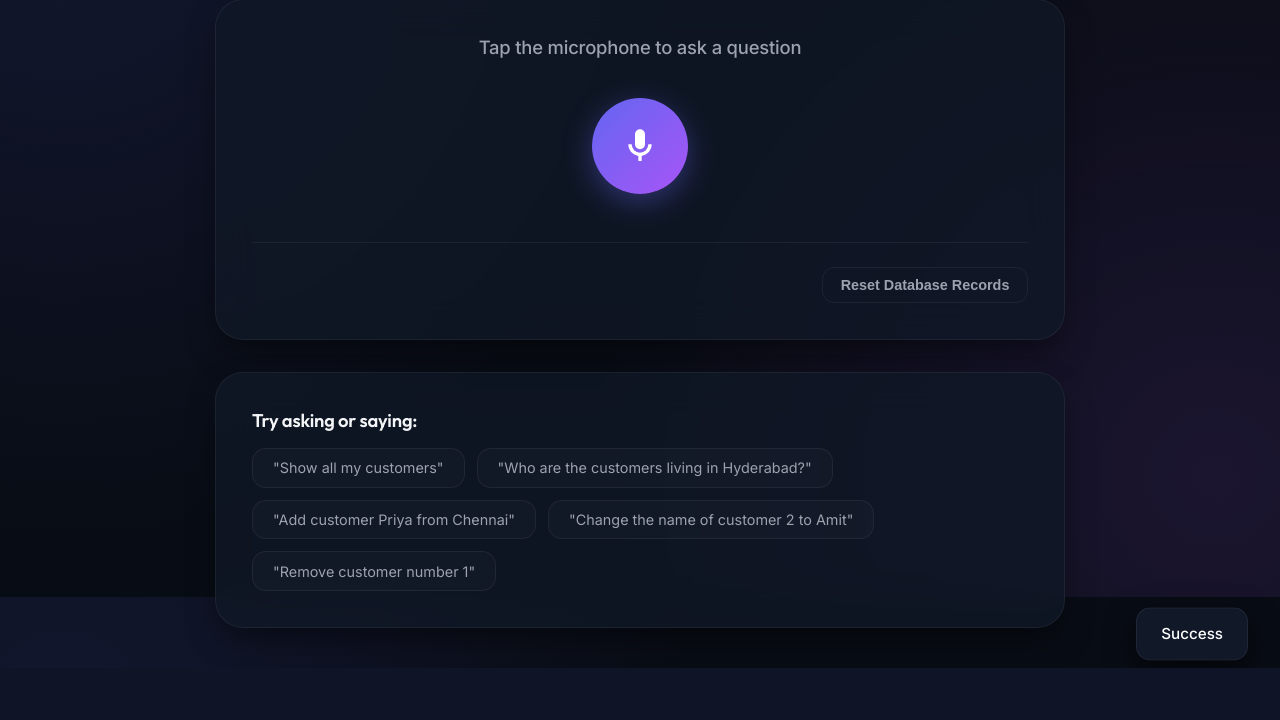
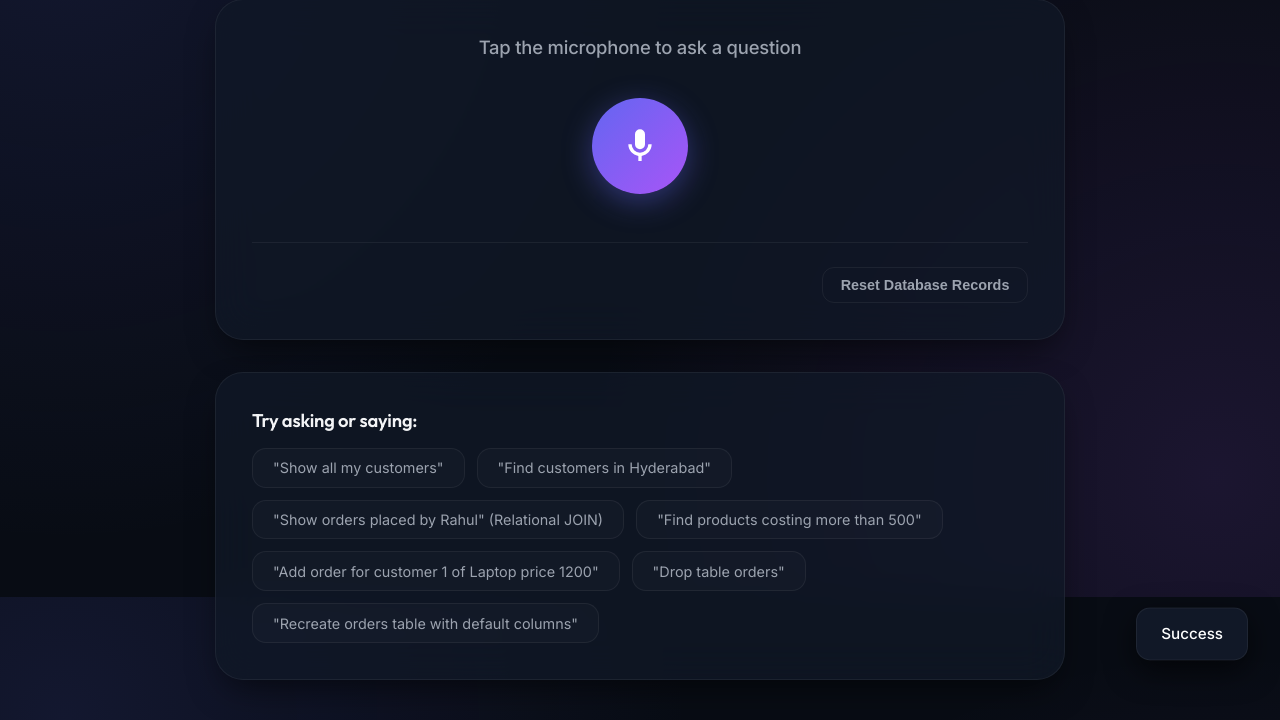
Before and after one commit to Hxrshp/voiceDBMS, a Flask app: page / in a window 1280 px wide. Shown: the part 203-923 px from the top of the page. Before the commit the page ends 871 px from the top, so only its background shows below. Run offline with Flask 3, Linux system fonts and the light colour scheme.

Commit message:
Add new relational and DDL suggestion chips to web UI for quick access testing

```diff
--- a/templates/index.html
+++ b/templates/index.html
@@ -587,10 +587,12 @@
             <h3>Try asking or saying:</h3>
             <div class="suggestion-chips">
                 <div class="suggestion-chip" data-query="Show all customers">"Show all my customers"</div>
-                <div class="suggestion-chip" data-query="Find customers in Hyderabad">"Who are the customers living in Hyderabad?"</div>
-                <div class="suggestion-chip" data-query="Add a new customer named Priya from Chennai">"Add customer Priya from Chennai"</div>
-                <div class="suggestion-chip" data-query="Update customer name to Amit where id is 2">"Change the name of customer 2 to Amit"</div>
-                <div class="suggestion-chip" data-query="Delete customer where id is 1">"Remove customer number 1"</div>
+                <div class="suggestion-chip" data-query="Find customers in Hyderabad">"Find customers in Hyderabad"</div>
+                <div class="suggestion-chip" data-query="Show orders placed by Rahul">"Show orders placed by Rahul" (Relational JOIN)</div>
+                <div class="suggestion-chip" data-query="Find products costing more than 500">"Find products costing more than 500"</div>
+                <div class="suggestion-chip" data-query="Add order for customer 1 of Laptop price 1200">"Add order for customer 1 of Laptop price 1200"</div>
+                <div class="suggestion-chip" data-query="drop table orders">"Drop table orders"</div>
+                <div class="suggestion-chip" data-query="create a table orders which will have the orders from the customers who are buying them">"Recreate orders table with default columns"</div>
             </div>
         </div>
 
```
